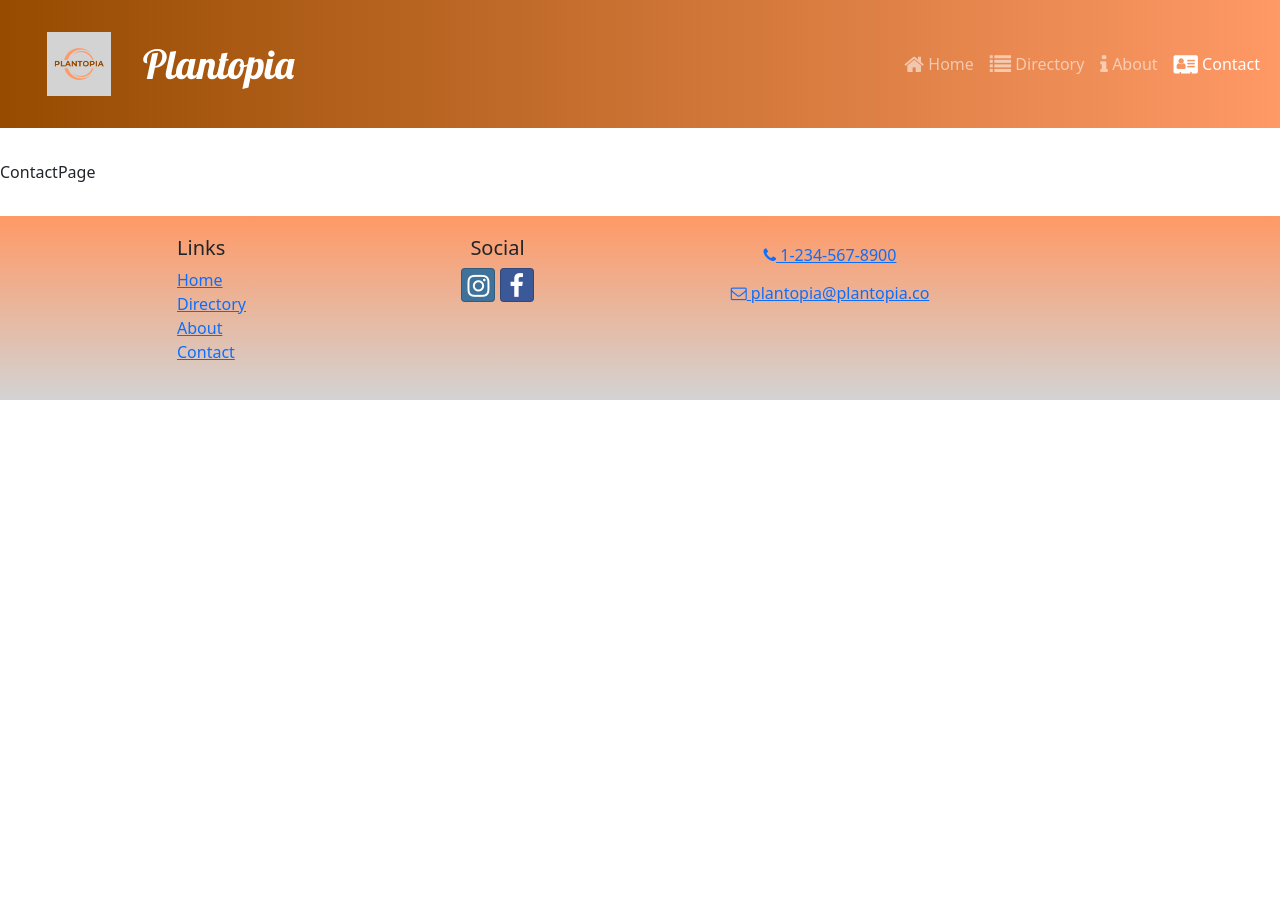
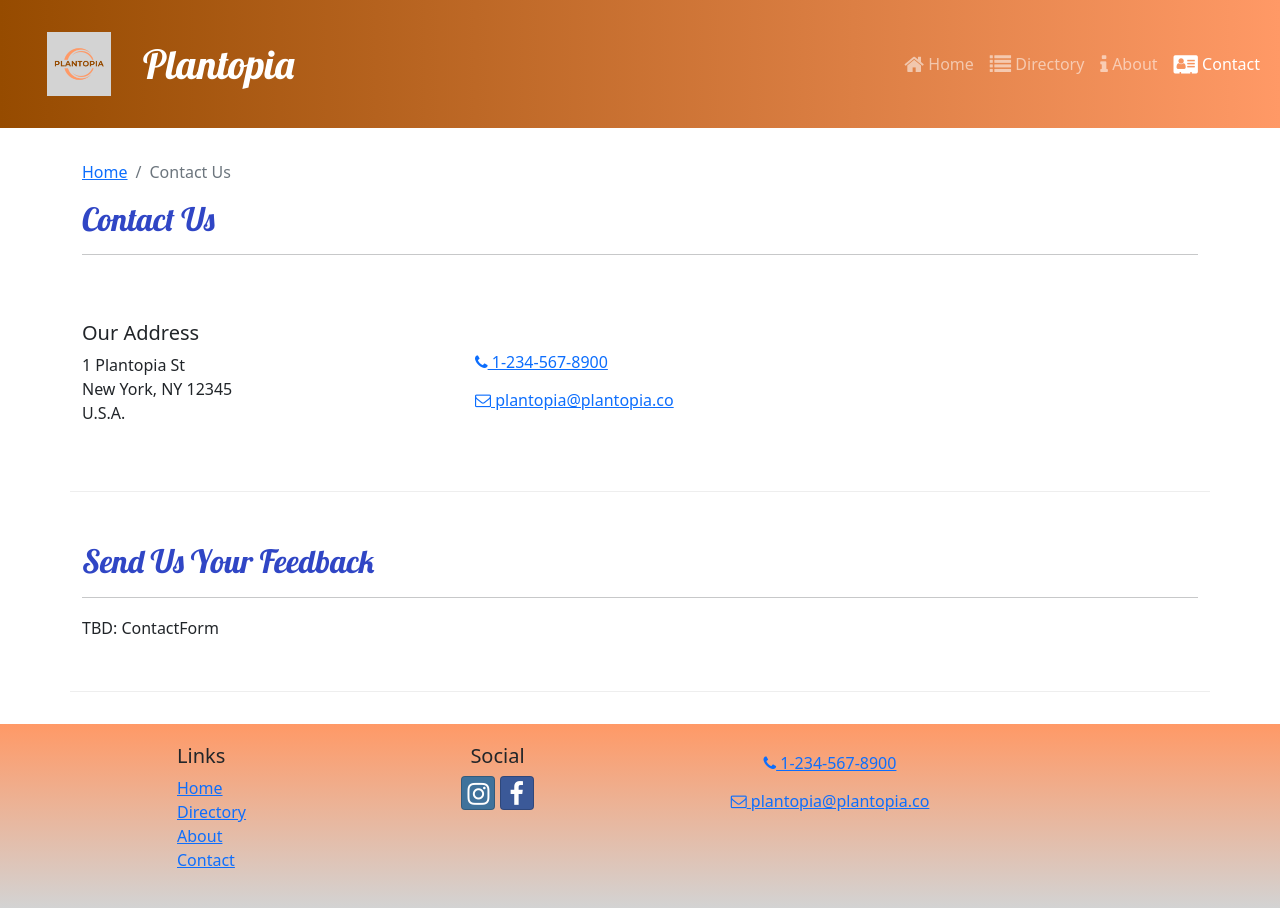
Before and after one commit to alexiscodes21/restaurant-reviews-site, a React (Create React App) app: page /contact in a window 1280 px wide. Before the commit the page ends 800 px from the top, so only its background shows below. Built offline with nearby package versions, Linux system fonts and the light colour scheme.

Commit message:
update Contact Page

```diff
--- a/src/pages/ContactPage.js
+++ b/src/pages/ContactPage.js
@@ -1,5 +1,40 @@
+import { Container, Col, Row } from "reactstrap";
+import SubHeader from "../components/SubHeader";
+
 const ContactPage = () => {
-  return <div>ContactPage</div>;
+  return (
+    <Container>
+      <SubHeader current="Contact Us" />
+      <Row className="row-content align-items-center">
+        <Col sm="4">
+          <h5>Our Address</h5>
+          <address>
+            1 Plantopia St
+            <br />
+            New York, NY 12345
+            <br />
+            U.S.A.
+          </address>
+        </Col>
+        <Col>
+          <a role="button" className="btn btn-link" href="tel:+12065551234">
+            <i className="fa fa-phone" /> 1-234-567-8900
+          </a>
+          <br />
+          <a role="button" className="btn btn-link" href="mailto:fakeemail@fakeemail.co">
+            <i className="fa fa-envelope-o" /> plantopia@plantopia.co
+          </a>
+        </Col>
+      </Row>
+      <Row className="row-content">
+        <Col xs="12">
+          <h2>Send Us Your Feedback</h2>
+          <hr />
+        </Col>
+        <Col md="10">TBD: ContactForm</Col>
+      </Row>
+    </Container>
+  );
 };
 
 export default ContactPage;
```
